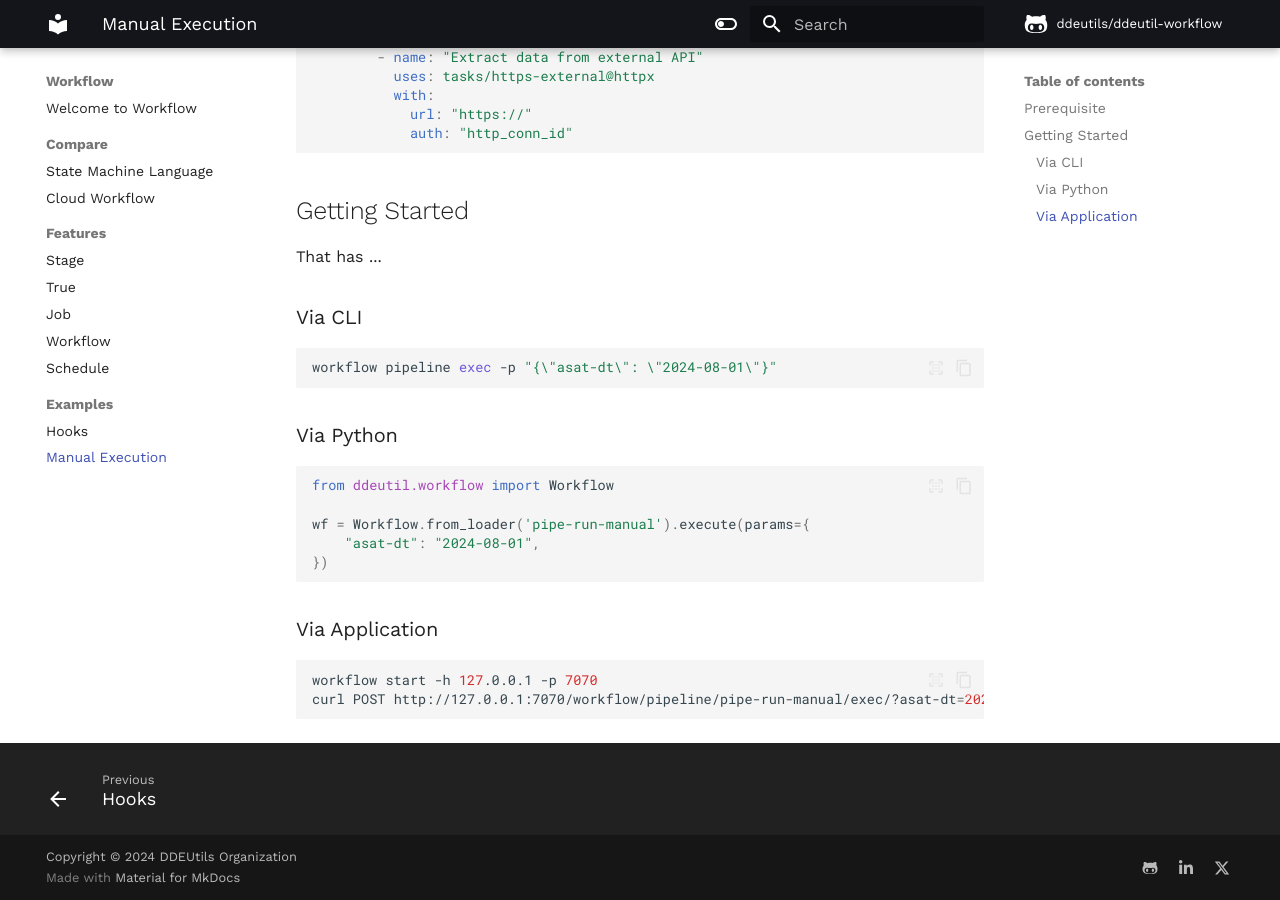
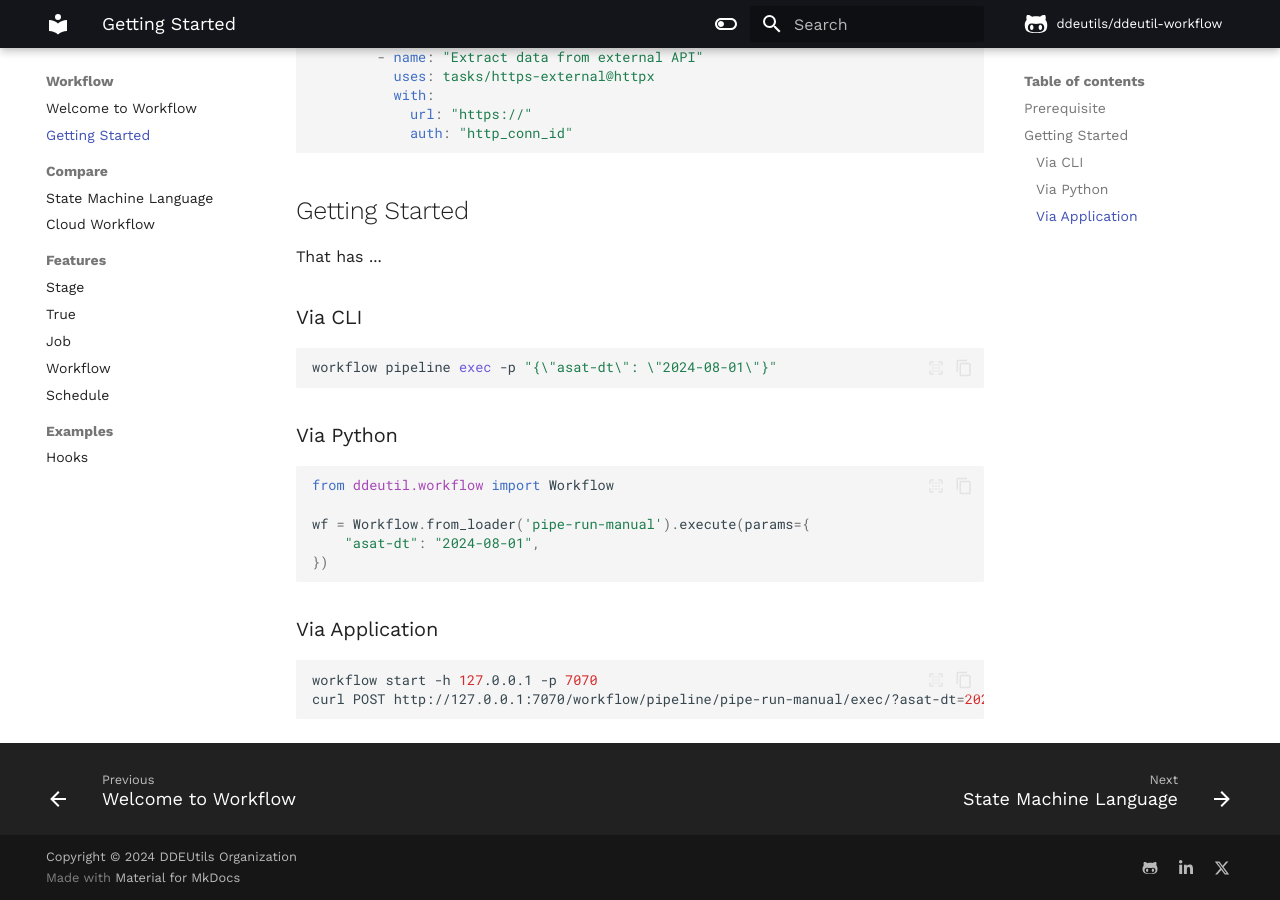
Before and after one commit to ddeutils/ddeutil-workflow, an MkDocs documentation site: the page built from docs/getting-started.md, in a window 1280 px wide and 900 px high, scrolled down 519 px. Built offline with MkDocs 1.6.1 and Material for MkDocs 9.7.7, drawn with Linux system fonts in a browser that asks for light colours; comment, search, counter and statistics services are not loaded; some of the changed text lies outside the part shown.

Commit message:
:page_facing_up: docs: update readme and getting started docs.

```diff
--- a/docs/examples/manual_execution.md
+++ b/docs/getting-started.md
@@ -1,4 +1,4 @@
-# Manual Execution
+# Getting Started
 
 This execution usecase is getting data from external API and prepare that data
 and aggregate it into daily layer to silver data zone.
--- a/mkdocs.yml
+++ b/mkdocs.yml
@@ -52,6 +52,7 @@ extra:
 
 nav:
   - index.md
+  - Getting Started: getting-started.md
   - Compare:
     - State Machine Language: state_machine.md
     - Cloud Workflow: cloud-workflow.md
@@ -63,7 +64,6 @@ nav:
       - Schedule: features/schedule.md
   - Examples:
       - Hooks: examples/hook_stage.md
-      - Manual Execution: examples/manual_execution.md
 
 plugins:
   - tags
```
Also changed, not shown: README.md (+8 -0 lines), docs/examples/hook_stage.md (+4 -0 lines).
